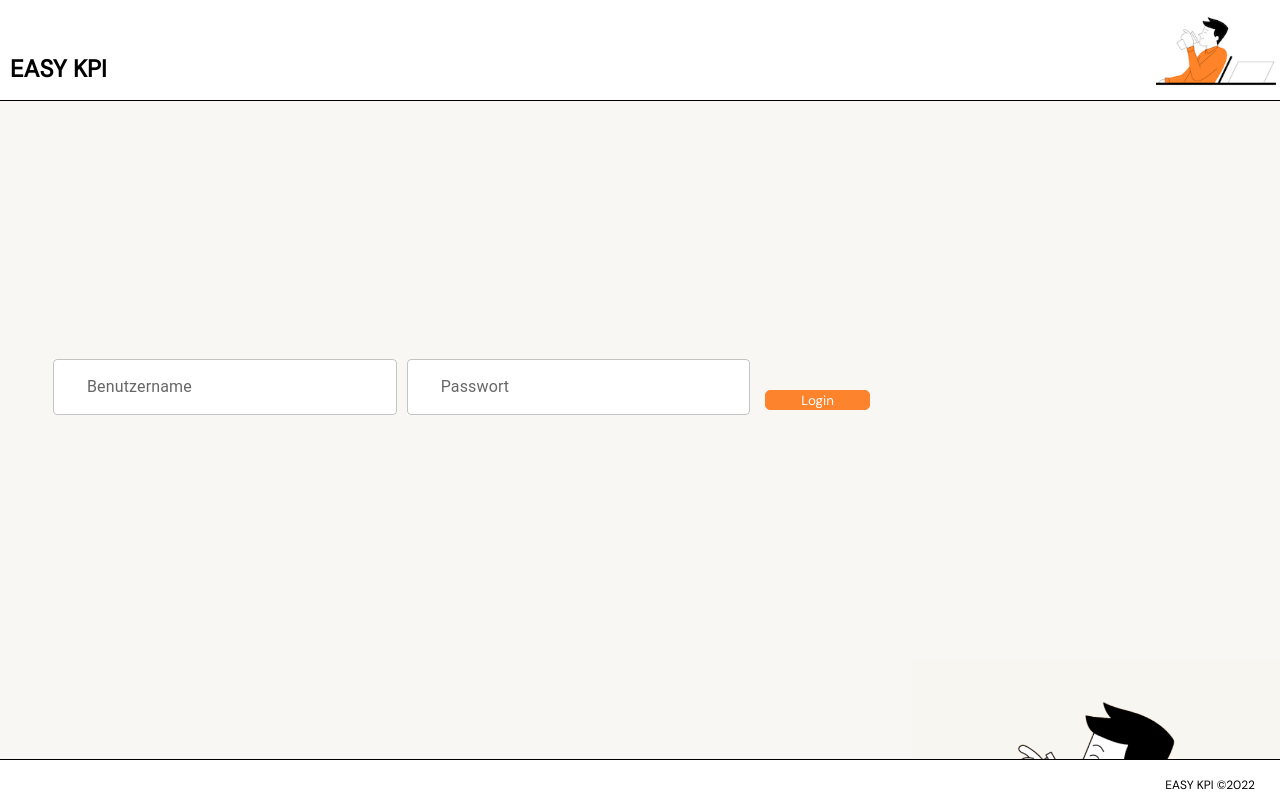
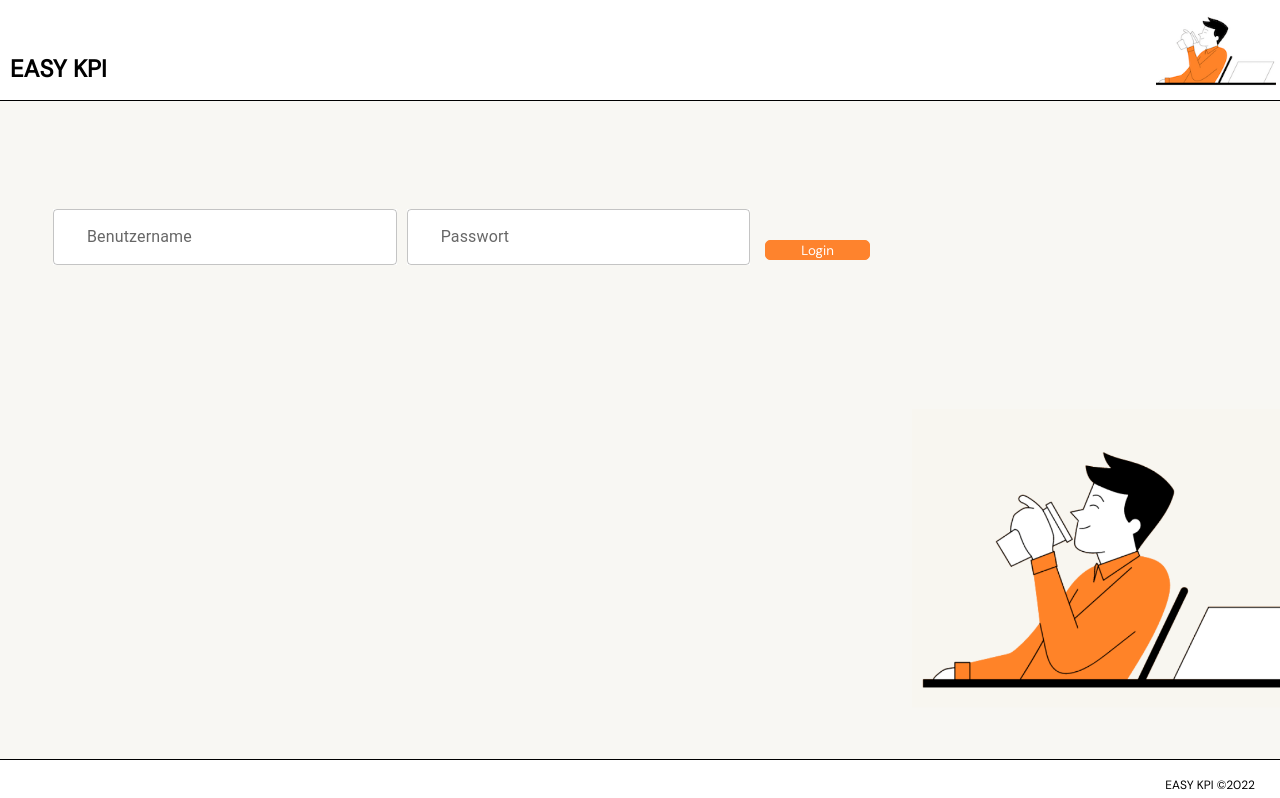
Before and after one commit to ClaudiaDreifke/Capstone-KPIBoard, a React (Create React App) app in the folder frontend/: page / in a window 1280 px wide. Shown: the top 798 px of the page. Built offline with nearby package versions, Linux system fonts and the light colour scheme; no server answers.

Commit message:
modify loginpage styling

```diff
--- a/frontend/src/styling/LoginPage.css
+++ b/frontend/src/styling/LoginPage.css
@@ -1,5 +1,5 @@
 .login-page {
-    margin: 350px 45px 0 45px;
+    margin: 200px 45px 0 45px;
     display: grid;
     grid-template-rows: 1fr;
     grid-template-columns: 70% 30%;
@@ -22,5 +22,5 @@
 }
 
 .login-page-pic {
-    padding-top: 300px;
+    padding-top: 200px;
 }
```
